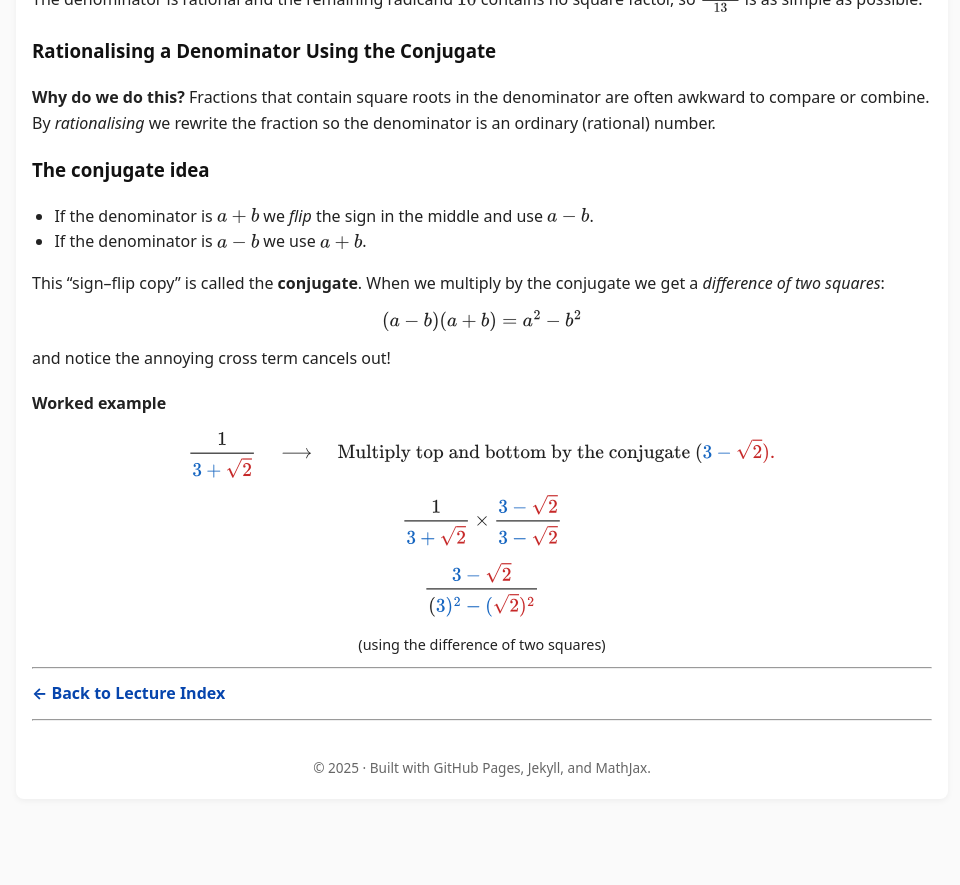
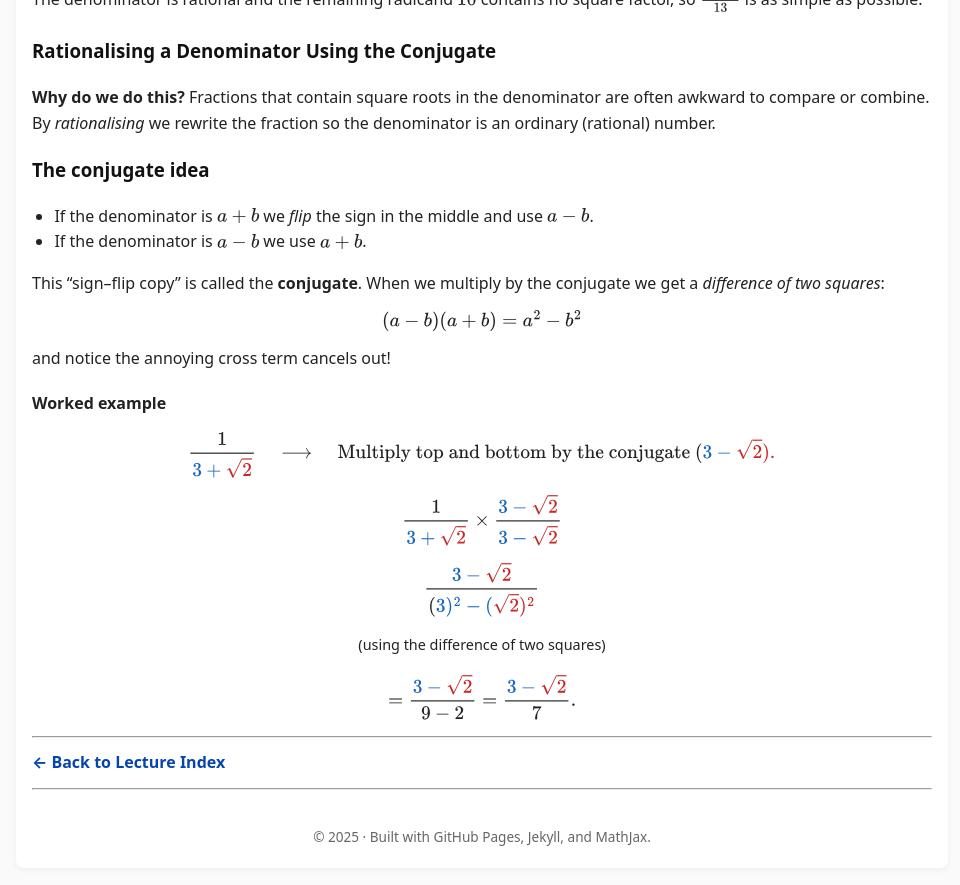
Before and after one commit to SaleemKamaludin/SaleemKamaludin.github.io, a Jekyll site: the page built from courses/math-1115/lecture-notes/lecture3.md, in a window 1280 px wide and 900 px high, scrolled down 4771 px. Shown: the top 885 px of the window, without its empty margins (158-1118 px from the left). Built offline with Jekyll 4.4.1, drawn with Linux system fonts in a browser that asks for light colours; before the commit the page ends 5602 px from its top, so only the background shows below that.

Commit message:
Update lecture3.md

```diff
--- a/courses/math-1115/lecture-notes/lecture3.md
+++ b/courses/math-1115/lecture-notes/lecture3.md
@@ -739,6 +739,14 @@ To ensure consistency, these operations must be performed in a **specific order*
 </p>
 
 
+
+
+<p style="text-align:center; margin:0.6rem 0;">
+  $$= \frac{\color{#1565c0}{3}-\color{#c62828}{\sqrt{2}}}{9-2}
+    = \frac{\color{#1565c0}{3}-\color{#c62828}{\sqrt{2}}}{7}.$$
+</p>
+
+
 ---
 
 **[← Back to Lecture Index](/courses/math-1115/lecture-notes/)**
```
